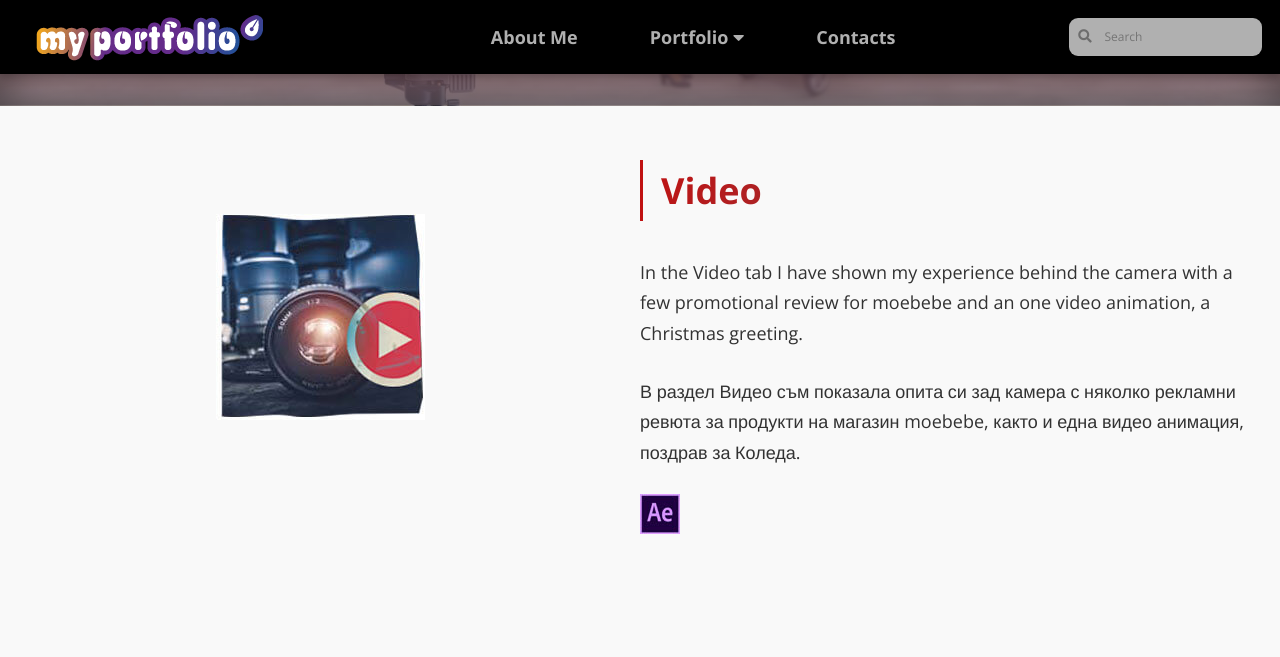
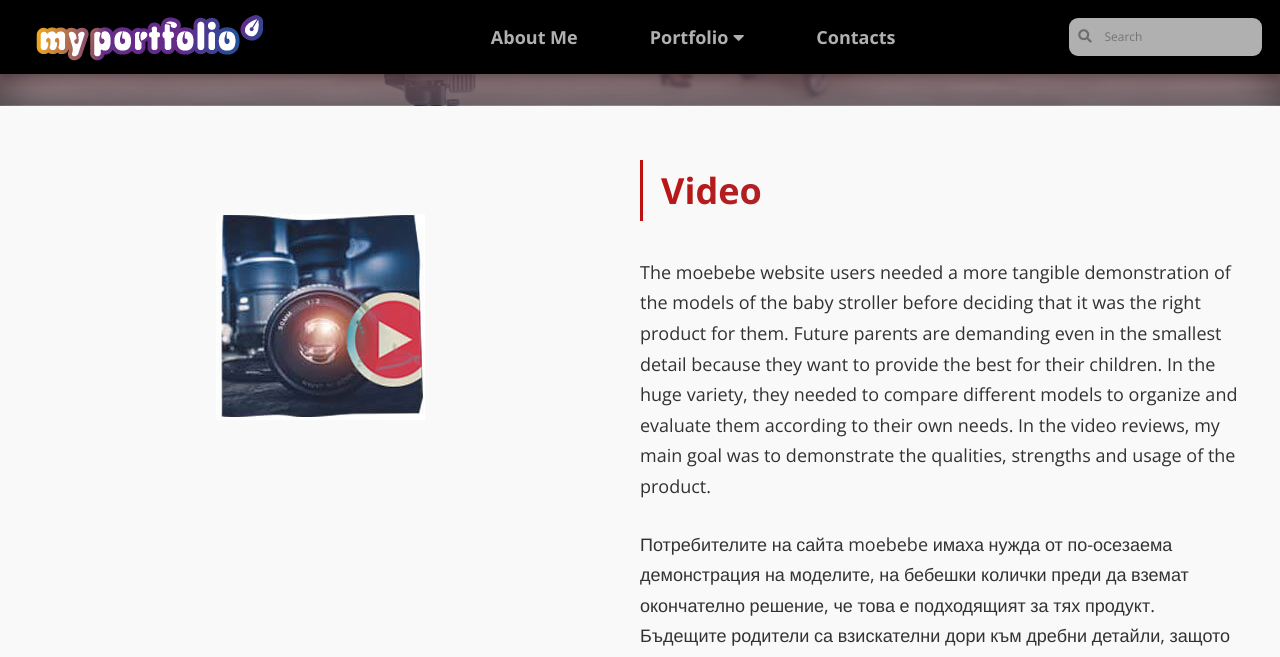
Before and after one commit to LiliyaMilanova/myportfolio, a Jekyll site: the page built from video.html, in a window 1280 px wide and 1400 px high, scrolled down 288 px. Shown: the top 657 px of the window. Built offline with Jekyll 4.4.1, drawn with Linux system fonts in a browser that asks for light colours; nearby versions of some CDN libraries; some of the changed text lies outside the part shown.

Commit message:
Update video.html

```diff
--- a/video.html
+++ b/video.html
@@ -40,8 +40,8 @@ permalink: /portfolio/video/
                 </section>
                 <section class="project-description">
                     <h2 class="video">Video</h2>
-                    <p>In the Video tab I have shown my experience behind the camera with a few promotional review for moebebe and an one video animation, a Christmas greeting.</p>
-                    <p>В раздел Видео съм показала опита си зад камера с няколко рекламни ревюта за продукти на магазин moebebe, както и една видео анимация, поздрав за Коледа.</p>
+                    <p>The moebebe website users needed a more tangible demonstration of the models of the baby stroller before deciding that it was the right product for them. Future parents are demanding even in the smallest detail because they want to provide the best for their children. In the huge variety, they needed to compare different models to organize and evaluate them according to their own needs. In the video reviews, my main goal was to demonstrate the qualities, strengths and usage of the product.</p>
+                    <p>Потребителите на сайта moebebe имаха нужда от по-осезаема демонстрация на моделите, на бебешки колички преди да вземат окончателно решение, че това е подходящият за тях продукт. Бъдещите родители са взискателни дори към дребни детайли, защото искат да осигурят най-доброто за своите деца. В огромното разнообразие те имаха нужда да сравняват отделните модели, за да ги организират и оценят според собствените си нужди. Във видео ревютата основната ми цел беше да демонстрирам качествата и силните страни на продукта, както и начина на употреба.</p>
                     <div><img src="{{site.baseurl}}images/adobe-after-effects-icon.jpg" alt="photoshop-icon" title="Adobe Photoshop"></div>
                 </section>
             </section>
@@ -61,7 +61,8 @@ permalink: /portfolio/video/
             <section class="video-container">
                 <article class="internal-title">
                     <h4 class="video">Video Review - Baby Stroller 2</h4>
-                    <p>Video</p>
+                    <p>They are extremely popular among interested users, because make it easier the correct choice of baby stroller.</p>
+                    <p>Те се радват на изключителна популярност сред заинтересованите потребители, тъй като улесняват правилния избор на бебешка количка.</p>
                 </article>
                 <article class="video-frame">
                         <iframe width="640" height="360" src="https://www.youtube.com/embed/vpv7E-eD5Mg" frameborder="0" allow="accelerometer; autoplay; encrypted-media; gyroscope; picture-in-picture" allowfullscreen></iframe>
```
Also changed, not shown: other parts of video.html (+2 -2 lines).
